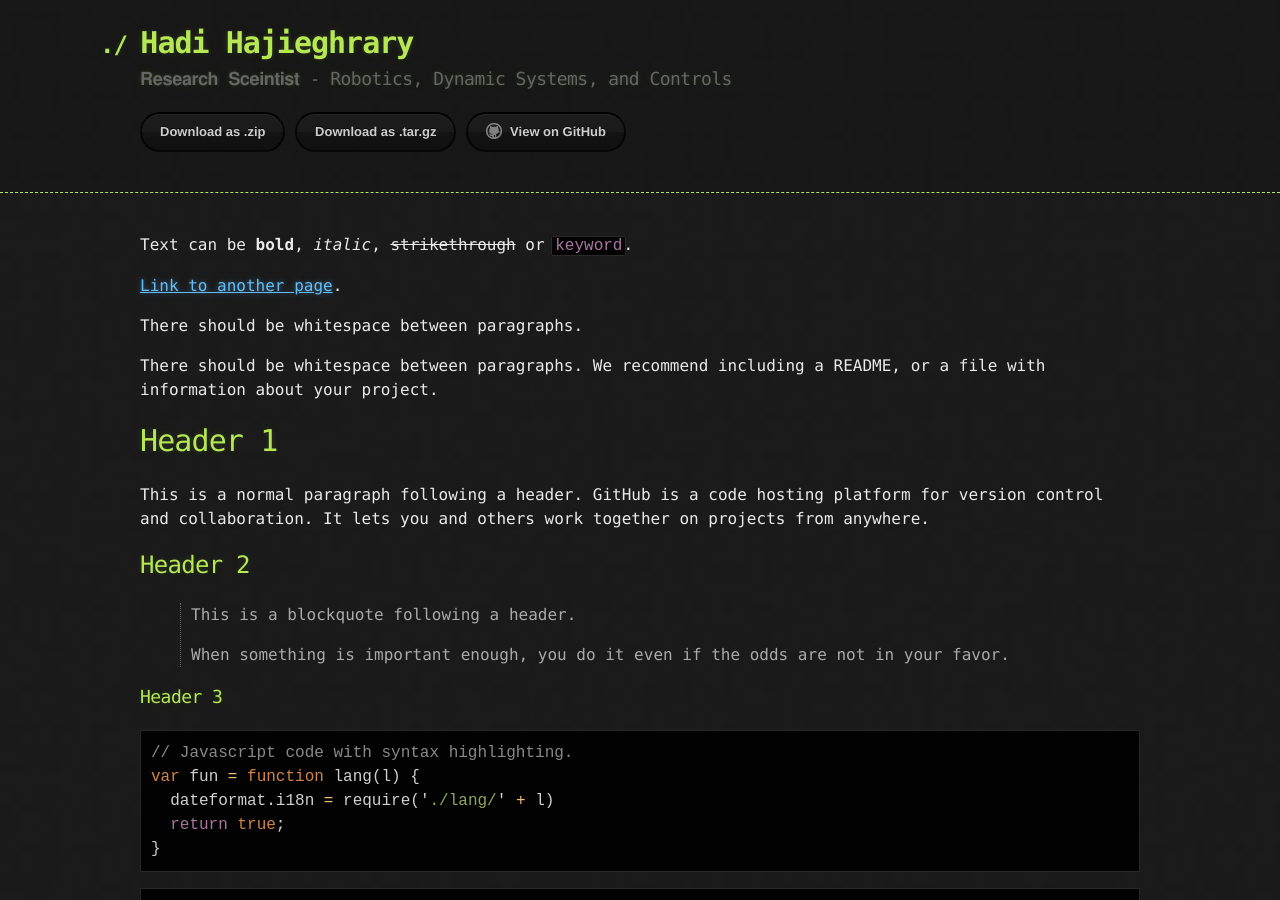
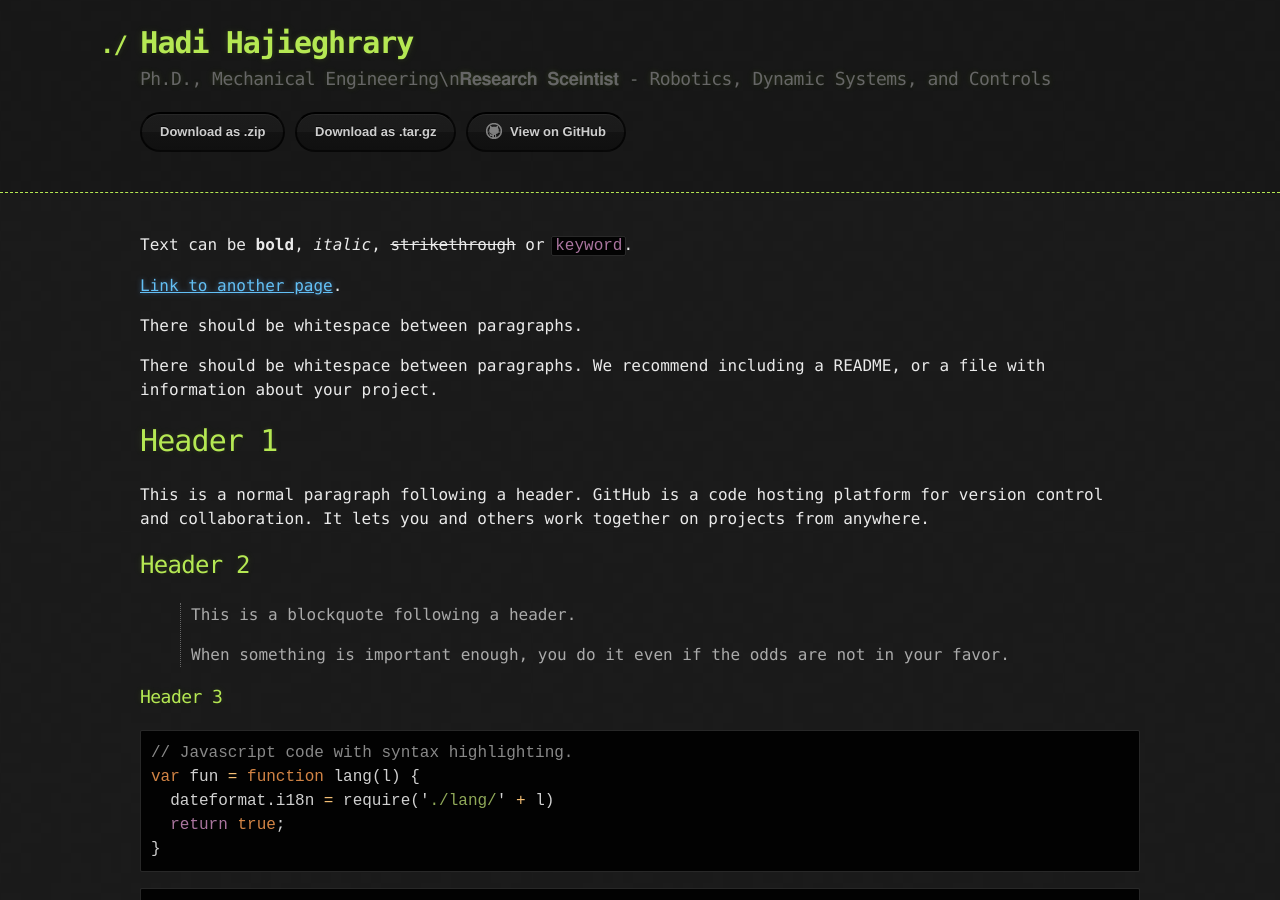
Before and after one commit to Hadi-Hajieghrary/Hadi-Hajieghrary.github.io, a Jekyll site: the page built from index.md, in a window 1280 px wide and 900 px high. Built offline with Jekyll 4.4.1, drawn with Linux system fonts in a browser that asks for light colours.

Commit message:
Gradual Changes 1

```diff
--- a/_config.yml
+++ b/_config.yml
@@ -1,5 +1,5 @@
 title: Hadi Hajieghrary
-description: 𝐑𝐞𝐬𝐞𝐚𝐫𝐜𝐡 𝐒𝐜𝐞𝐢𝐧𝐭𝐢𝐬𝐭 - 𝚁𝚘𝚋𝚘𝚝𝚒𝚌𝚜, 𝙳𝚢𝚗𝚊𝚖𝚒𝚌 𝚂𝚢𝚜𝚝𝚎𝚖𝚜, 𝚊𝚗𝚍 𝙲𝚘𝚗𝚝𝚛𝚘𝚕𝚜
+description: Ph.D., Mechanical Engineering\n𝐑𝐞𝐬𝐞𝐚𝐫𝐜𝐡 𝐒𝐜𝐞𝐢𝐧𝐭𝐢𝐬𝐭 - 𝚁𝚘𝚋𝚘𝚝𝚒𝚌𝚜, 𝙳𝚢𝚗𝚊𝚖𝚒𝚌 𝚂𝚢𝚜𝚝𝚎𝚖𝚜, 𝚊𝚗𝚍 𝙲𝚘𝚗𝚝𝚛𝚘𝚕𝚜
 show_downloads: true
 google_analytics:
 theme: jekyll-theme-hacker
```
